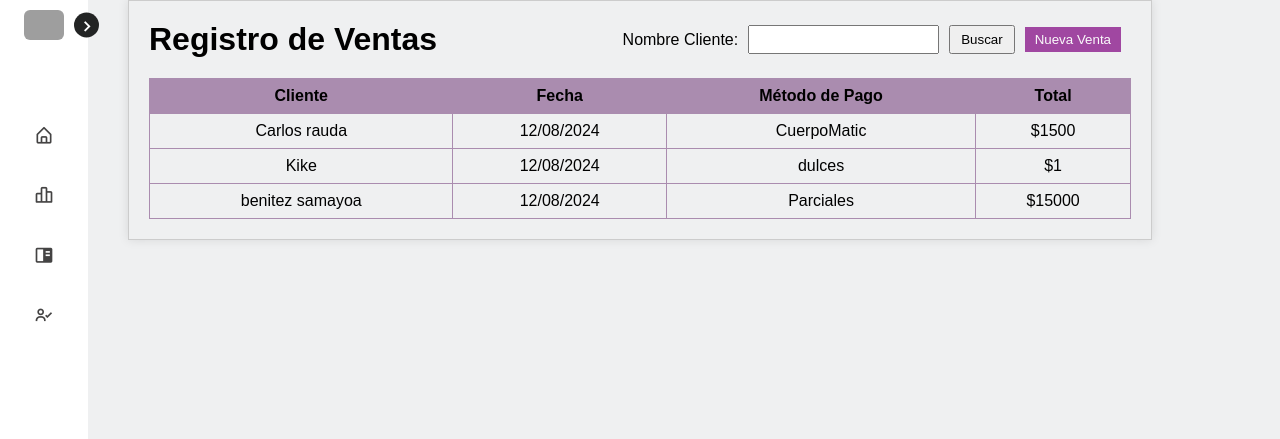
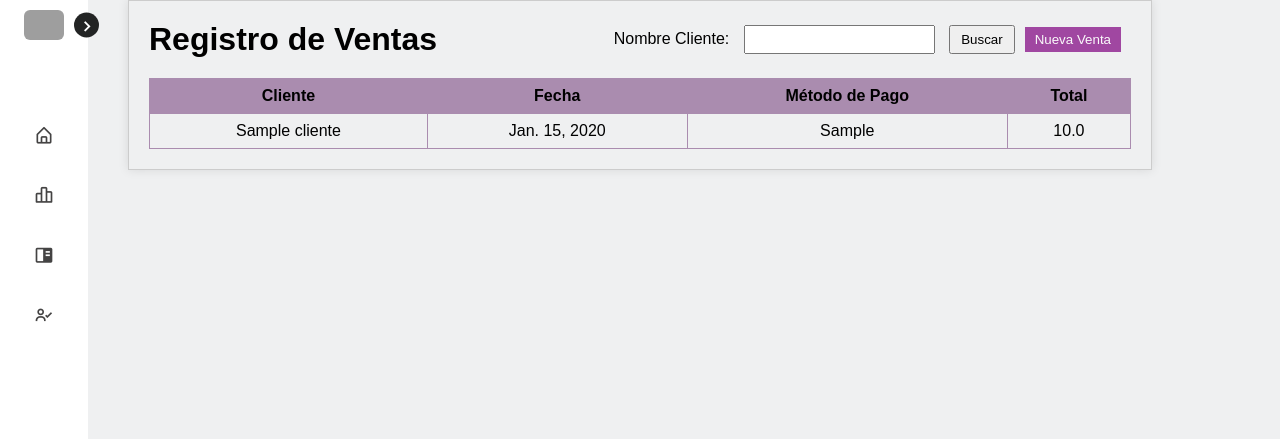
Before and after one commit to kenetcode/ERP-Ventas, a Django app: page /registroVentas/ in a window 1280 px wide. Shown: the top 439 px of the page. Run offline with Django 5.2, Linux system fonts and the light colour scheme; a user stored in the database is signed in; tables that the repository leaves empty hold one stand-in row (values such as "Sample post"); grey boxes are pictures that could not be loaded.

Commit message:
Se agrego funcionalidad a botones en la pantalla registroVentas

```diff
--- a/erp/erp/urls.py
+++ b/erp/erp/urls.py
@@ -42,4 +42,5 @@ urlpatterns = [
     path('buscarServicio/', include('ventas.urls')),
     path('obtener_servicio/<int:servicio_id>/', include('ventas.urls')),
     path('agregarModificarVenta/', include('ventas.urls')), #nueva url
+    path('buscarVenta',include('ventas.urls')),
 ]
--- a/erp/ventas/templates/agregarModificarVenta.html
+++ b/erp/ventas/templates/agregarModificarVenta.html
@@ -83,7 +83,9 @@
         </form>
 
         <div class="buttons">
-            <button id="cancelar">Cancelar</button>
+            <form action="/registroVentas/">
+                <button id="cancelar">Cancelar</button>
+            </form>
         </div>
     </div>
 
--- a/erp/ventas/templates/registroVentas.html
+++ b/erp/ventas/templates/registroVentas.html
@@ -91,9 +91,12 @@
         <header>
             <h1>Registro de Ventas</h1>
             <div class="search-container">
-                <label for="cliente">Nombre Cliente:</label>
-                <input type="text" id="cliente" name="cliente">
-                <button>Buscar</button>
+                <form action="/buscarVenta/" method="POST">
+                  {% csrf_token %}
+                  <label for="cliente">Nombre Cliente:</label>
+                  <input type="text" id="cliente" name="cliente">
+                  <button>Buscar</button>
+                </form>
                 <form action="/agregarModificarVenta_View/">
                   <button class="new-sale">Nueva Venta</button>
                 </form>
@@ -109,28 +112,14 @@
                 </tr>
             </thead>
             <tbody>
+              {% for v in venta %}
                 <tr>
-                    <td>Carlos rauda</td>
-                    <td>12/08/2024</td>
-                    <td>CuerpoMatic</td>
-                    <td>$1500</td>
+                    <td>{{v.cliente.nombre}}</td>
+                    <td>{{v.fecha}}</td>
+                    <td>{{v.metodopago}}</td>
+                    <td>{{v.total}}</td>
                 </tr>
-              </tbody>
-               <tbody>
-                <tr>
-                    <td>Kike </td>
-                    <td>12/08/2024</td>
-                    <td>dulces</td>
-                    <td>$1</td>
-                </tr>
-                 </tbody>
-                  <tbody>
-                <tr>
-                    <td>benitez samayoa</td>
-                    <td>12/08/2024</td>
-                    <td>Parciales</td>
-                    <td>$15000</td>
-                </tr>
+              {% endfor %}
             </tbody>
         </table>
       </div>
--- a/erp/ventas/urls.py
+++ b/erp/ventas/urls.py
@@ -26,5 +26,5 @@ urlpatterns = [
 
     path('obtener_servicio/<int:servicio_id>/', views.obtener_servicio, name='obtener_servicio'),
     path('agregarModificarVenta/', views.agregarModificarVenta, name='agregarModificarVenta'), #nueva url
-
+    path('buscarVenta/', views.buscarVenta, name='buscarVenta'),
 ]
--- a/erp/ventas/views.py
+++ b/erp/ventas/views.py
@@ -1,5 +1,5 @@
 from django.contrib.auth import authenticate, login
-from django.http import JsonResponse
+from django.http import JsonResponse, HttpResponse
 from django.shortcuts import get_object_or_404, render, redirect
 from .models import Cliente, Servicio, Venta
 from django.contrib.auth.decorators import login_required
@@ -33,7 +33,8 @@ def newService_View(request):
 
 @login_required
 def registroVentas_View(request):
-    return render(request, 'registroVentas.html')
+    venta = Venta.objects.all()
+    return render(request, 'registroVentas.html',{'venta':venta})
 
 @login_required
 def listadoClientes_View(request):
@@ -175,3 +176,16 @@ def buscarServicio(request):
         else:
             servicio = Servicio.objects.filter(nombre=buscar)
             return render(request, 'listadoServicio.html', {'servicios': servicio})
+
+def buscarVenta(request):
+    if request.method == 'POST':
+        buscar = request.POST.get('cliente')
+        if(buscar==""):
+            return redirect('/registroVentas/')
+        else:
+            try:
+                cliente = Cliente.objects.get(nombre=buscar)
+                venta = Venta.objects.filter(cliente=cliente.id)
+                return render(request, 'registroVentas.html', {'venta': venta})
+            except:
+                return HttpResponse('Se ha producido un error, existen nombres iguales de clientes diferentes.',content_type='text/plain', status=404)
```
